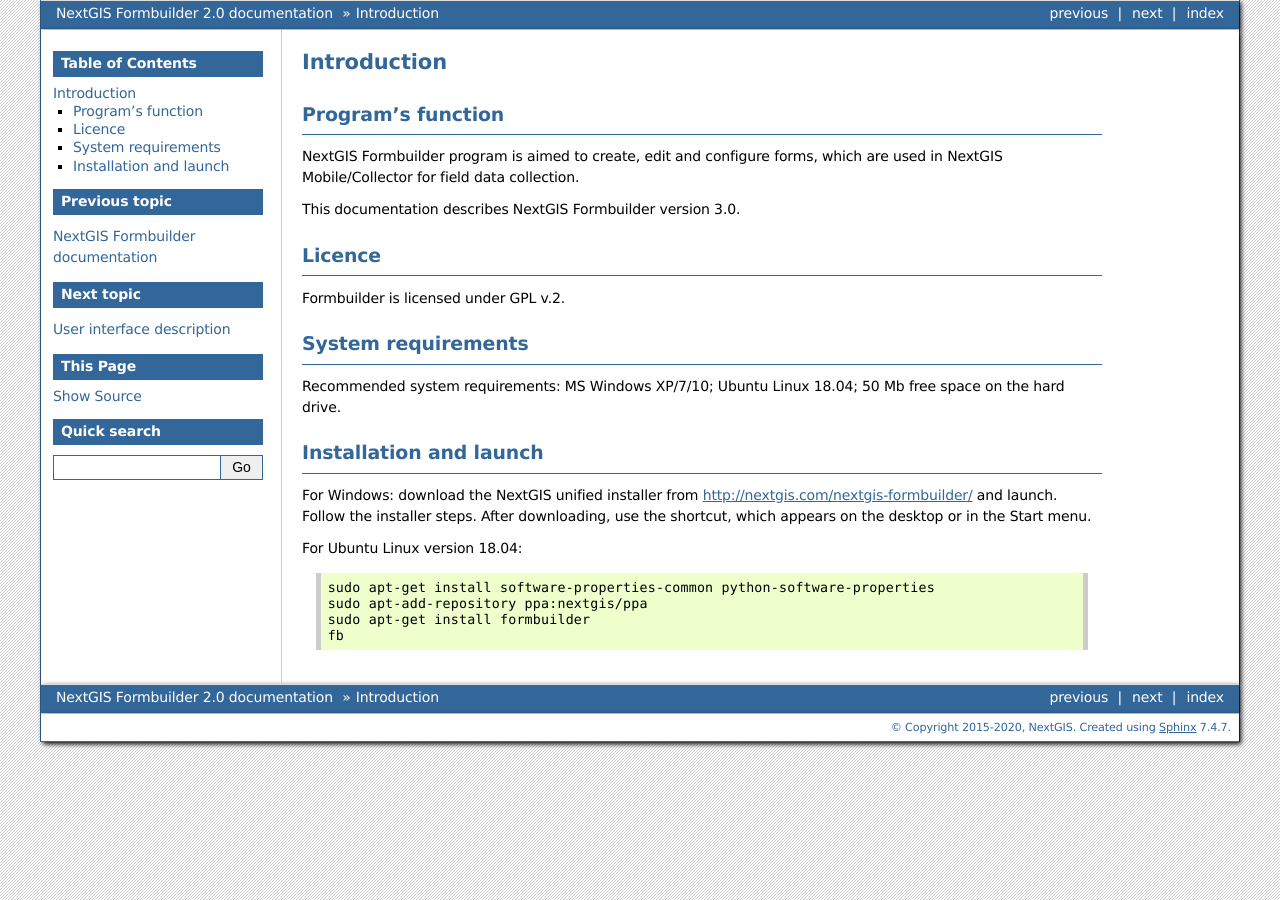
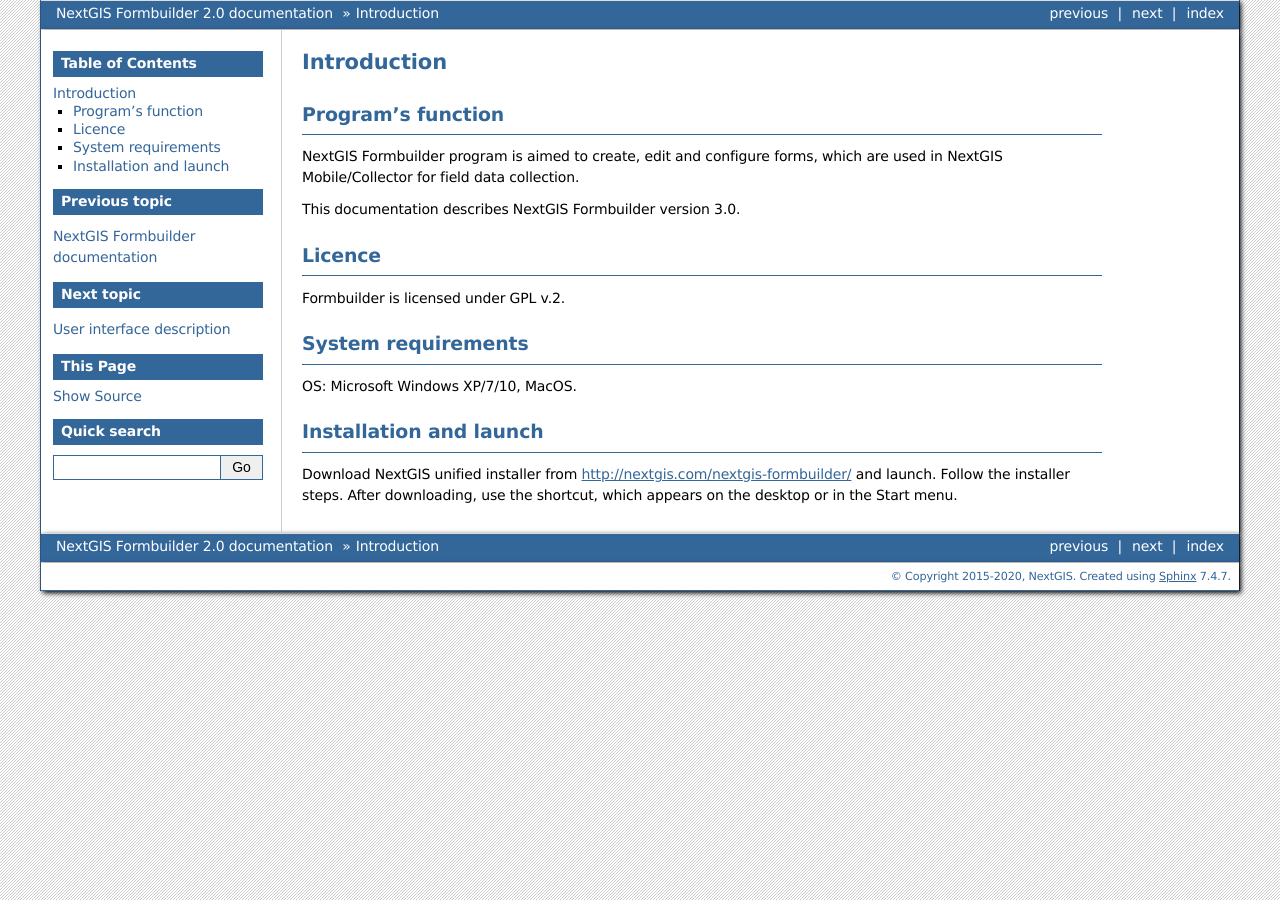
Before and after one commit to nextgis/docs_formbuilder, a Sphinx documentation site: the page built from source/intro.rst, in a window 1280 px wide. Built offline with Sphinx 7.4.7, drawn with Linux system fonts in a browser that asks for light colours; formulas are drawn with MathJax 3.

Commit message:
Update intro.rst

```diff
--- a/source/intro.rst
+++ b/source/intro.rst
@@ -31,20 +31,11 @@
 System requirements
 -----------------------
 
-Recommended system requirements: MS Windows XP/7/10; Ubuntu Linux 18.04; 50 Mb free space on the hard drive.
+OS: Microsoft Windows XP/7/10, MacOS.
 
 .. _ngfb_run:
 
 Installation and launch
 --------------------
 
-For Windows: download the NextGIS unified installer from http://nextgis.com/nextgis-formbuilder/ and launch. Follow the installer steps. After downloading, use the shortcut, which appears on the desktop or in the Start menu.
-
-For Ubuntu Linux version 18.04:
-
-.. code-block:: bash
-
-   sudo apt-get install software-properties-common python-software-properties
-   sudo apt-add-repository ppa:nextgis/ppa
-   sudo apt-get install formbuilder
-   fb
+Download NextGIS unified installer from http://nextgis.com/nextgis-formbuilder/ and launch. Follow the installer steps. After downloading, use the shortcut, which appears on the desktop or in the Start menu.
```
